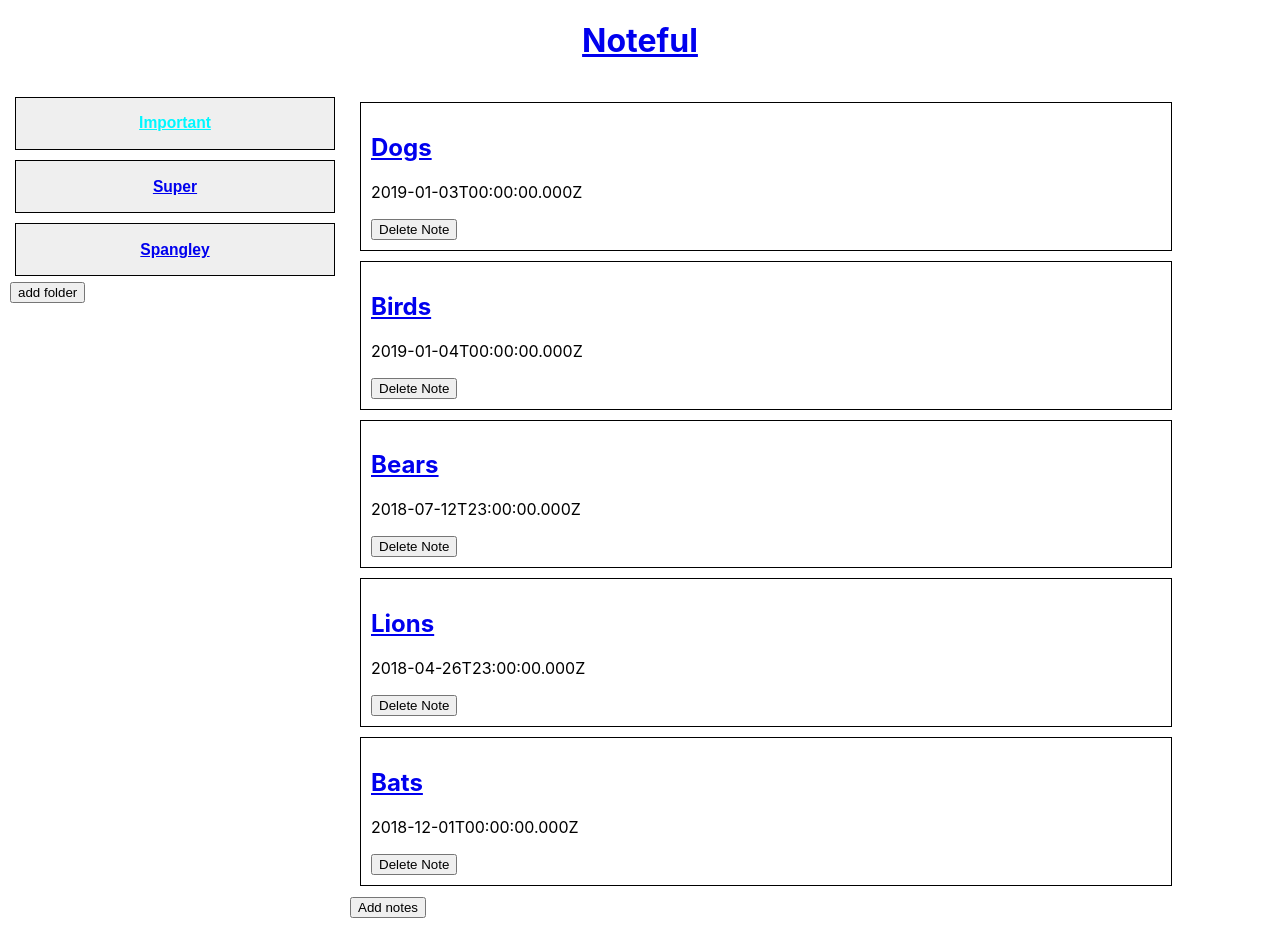
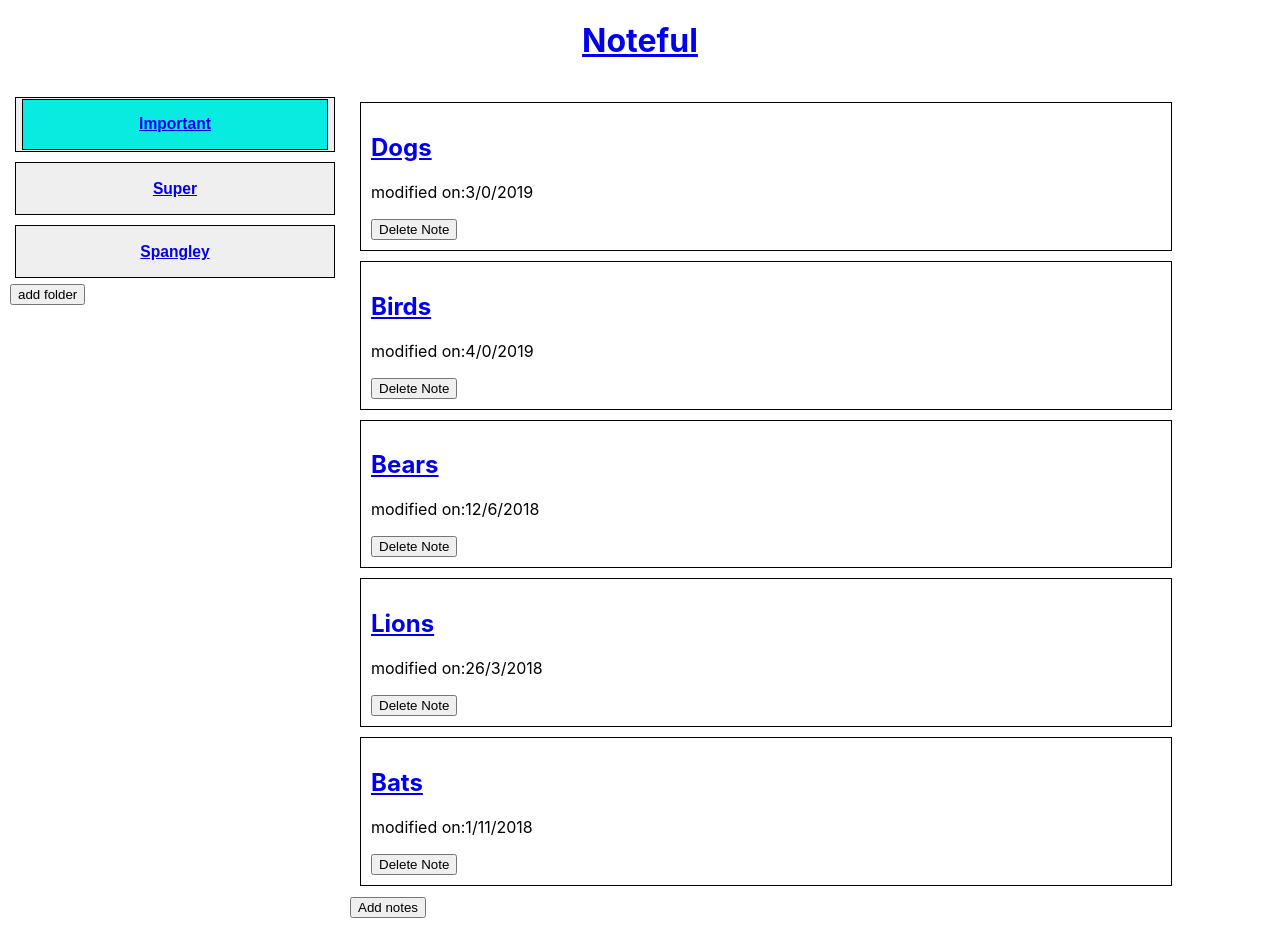
Before and after one commit to thinkful-ei-narwhal/noteful-client-daniel, a React (Create React App) app: page /FolderLists/b0715efe-ffaf-11e8-8eb2-f2801f1b9fd1 in a window 1280 px wide. Built offline with nearby package versions, Linux system fonts and the light colour scheme.

Commit message:
added color to active

```diff
--- a/src/components/Folder.css
+++ b/src/components/Folder.css
@@ -4,6 +4,9 @@
     margin: 5px;
 }
 
+
 .active{
-    color: rgb(0, 247, 255);
+    display: block;
+    border: solid 1px black;
+    background-color: rgb(8, 235, 224);
 }
--- a/src/components/Note.js
+++ b/src/components/Note.js
@@ -4,15 +4,15 @@ import "./Note.css"
 
 export default class Note extends Component {
   render() {
+    const modified= new Date(this.props.modified);
     return (
       <div key={this.props.id} className= "note">
       <Link to= {`/Notes/${this.props.id}`}>
         <h2>{this.props.name}</h2>
       </Link>
-        <p>{this.props.modified}</p><button>Delete Note</button>
+      <p>modified on:{modified.getDate()}/{modified.getMonth()}/{modified.getFullYear()}</p>
+        <button>Delete Note</button>
       </div>
-
-
     )
   }
 }
```
